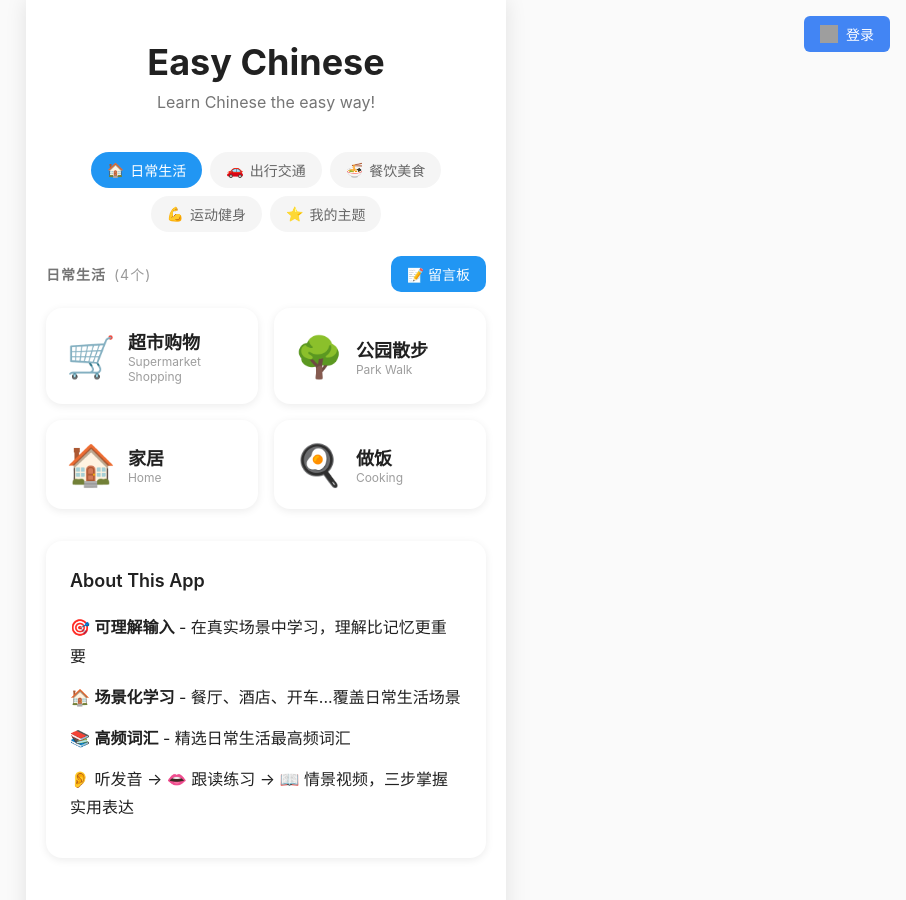
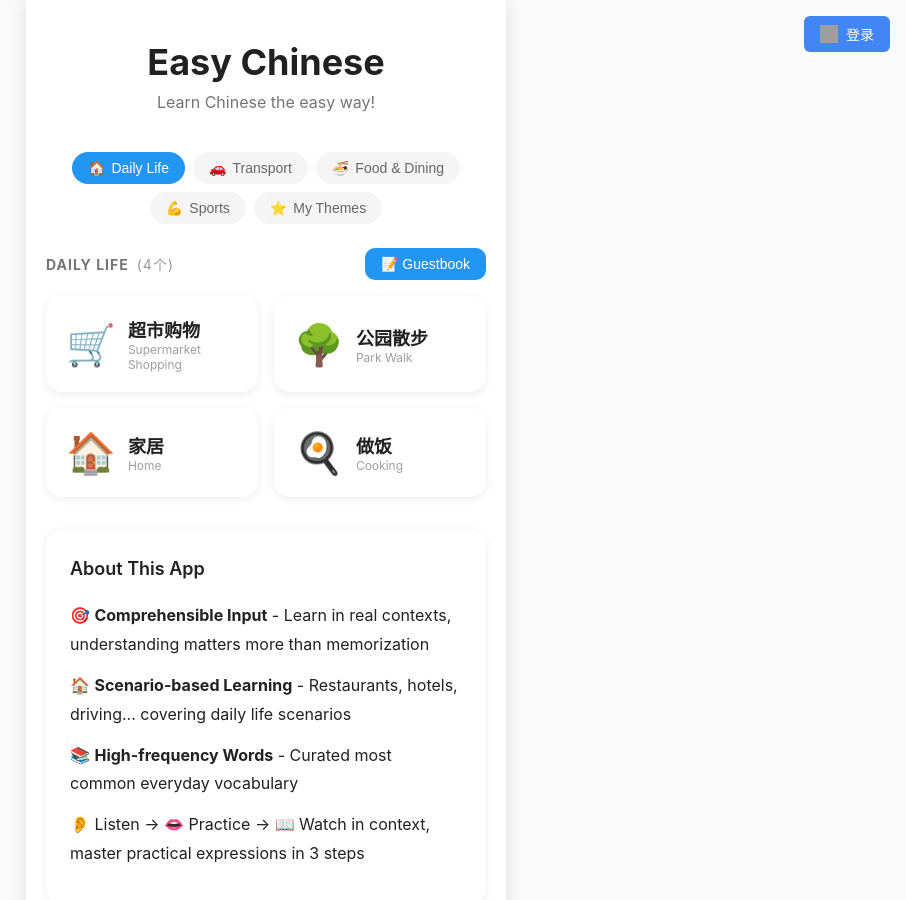
Before and after one commit to ruthoo5613/hanzimatch, a React (Vite) app: page / in a window 1280 px wide. Shown: the top 900 px of the page, without its empty margins (374-1280 px from the left). Built offline with nearby package versions, Linux system fonts and the light colour scheme; no server answers; grey boxes are pictures that could not be loaded.

Commit message:
feat: change UI text to English

```diff
--- a/src/components/Home.tsx
+++ b/src/components/Home.tsx
@@ -5,11 +5,11 @@ import { useSubscriptionStore } from '../hooks/useSubscription';
 import type { Theme, ThemeCategory } from '../types';
 
 const CATEGORIES: { id: ThemeCategory | 'my'; name: string; icon: string }[] = [
-  { id: 'daily', name: '日常生活', icon: '🏠' },
-  { id: 'transport', name: '出行交通', icon: '🚗' },
-  { id: 'food', name: '餐饮美食', icon: '🍜' },
-  { id: 'sport', name: '运动健身', icon: '💪' },
-  { id: 'my', name: '我的主题', icon: '⭐' },
+  { id: 'daily', name: 'Daily Life', icon: '🏠' },
+  { id: 'transport', name: 'Transport', icon: '🚗' },
+  { id: 'food', name: 'Food & Dining', icon: '🍜' },
+  { id: 'sport', name: 'Sports', icon: '💪' },
+  { id: 'my', name: 'My Themes', icon: '⭐' },
 ];
 
 const THEMES_PER_PAGE = 6;
@@ -338,7 +338,7 @@ export function Home() {
               cursor: 'pointer',
             }}
           >
-            📝 留言板
+            📝 Guestbook
           </button>
         </div>
 
@@ -363,13 +363,13 @@ export function Home() {
                   gap: 8,
                 }}
               >
-                ➕ 创建新主题
+                ➕ Create New Theme
               </button>
             ) : (
               <div style={{ display: 'flex', flexDirection: 'column', gap: 12 }}>
                 <input
                   type="text"
-                  placeholder="输入主题名称（如：爬山）"
+                  placeholder="Theme name (e.g., Mountain Climbing)"
                   value={newThemeName}
                   onChange={(e) => setNewThemeName(e.target.value)}
                   style={{
@@ -381,7 +381,7 @@ export function Home() {
                 />
                 <input
                   type="text"
-                  placeholder="粘贴YouTube视频链接"
+                  placeholder="Paste YouTube video link"
                   value={newThemeVideo}
                   onChange={(e) => setNewThemeVideo(e.target.value)}
                   style={{
@@ -405,7 +405,7 @@ export function Home() {
                       cursor: 'pointer',
                     }}
                   >
-                    提交创建
+                    Submit
                   </button>
                   <button
                     onClick={() => {
@@ -423,7 +423,7 @@ export function Home() {
                       cursor: 'pointer',
                     }}
                   >
-                    取消
+                    Cancel
                   </button>
                 </div>
               </div>
@@ -438,7 +438,7 @@ export function Home() {
             color: '#999',
             fontSize: 16
           }}>
-            {activeCategory === 'my' ? '点击上方创建你的第一个主题吧' : '该分类暂无主题'}
+            {activeCategory === 'my' ? 'Click above to create your first theme' : 'No themes in this category'}
           </div>
         ) : (
           <>
@@ -566,10 +566,10 @@ export function Home() {
       <div className="themes-section" style={{ marginTop: 32 }}>
         <div className="card" style={{ textAlign: 'left', lineHeight: 1.8, padding: 24 }}>
           <div style={{ fontSize: 18, fontWeight: 600, marginBottom: 16 }}>About This App</div>
-          <p style={{ marginBottom: 12 }}>🎯 <strong>可理解输入</strong> - 在真实场景中学习，理解比记忆更重要</p>
-          <p style={{ marginBottom: 12 }}>🏠 <strong>场景化学习</strong> - 餐厅、酒店、开车...覆盖日常生活场景</p>
-          <p style={{ marginBottom: 12 }}>📚 <strong>高频词汇</strong> - 精选日常生活最高频词汇</p>
-          <p style={{ marginBottom: 12 }}>👂 听发音 → 👄 跟读练习 → 📖 情景视频，三步掌握实用表达</p>
+          <p style={{ marginBottom: 12 }}>🎯 <strong>Comprehensible Input</strong> - Learn in real contexts, understanding matters more than memorization</p>
+          <p style={{ marginBottom: 12 }}>🏠 <strong>Scenario-based Learning</strong> - Restaurants, hotels, driving... covering daily life scenarios</p>
+          <p style={{ marginBottom: 12 }}>📚 <strong>High-frequency Words</strong> - Curated most common everyday vocabulary</p>
+          <p style={{ marginBottom: 12 }}>👂 Listen → 👄 Practice → 📖 Watch in context, master practical expressions in 3 steps</p>
         </div>
       </div>
     </div>
```
Also changed, not shown: 1 other file (tests, documents, lock files or other folders).
